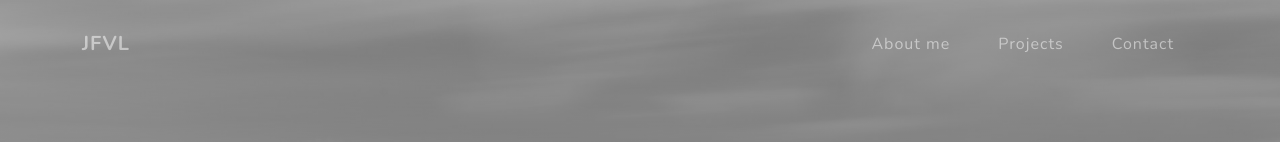
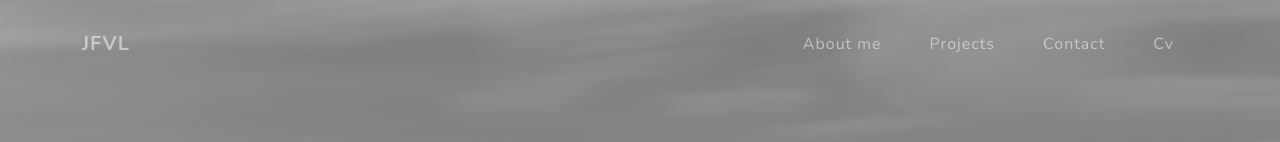
Before and after one commit to jfredyval1/Web_jfvl, a plain HTML site: page index.html in a window 1280 px wide. Shown: the top 142 px of the page. Drawn offline with nearby package versions, Linux system fonts and the light colour scheme.

Commit message:
Se incluye CV

```diff
--- a/index.html
+++ b/index.html
@@ -29,6 +29,7 @@
                         <li class="nav-item"><a class="nav-link js-scroll-trigger" href="#about">About me</a></li>
                         <li class="nav-item"><a class="nav-link js-scroll-trigger" href="#projects">Projects</a></li>
                         <li class="nav-item"><a class="nav-link js-scroll-trigger" href="#contact">Contact</a></li>
+                        <li class="nav-item"><a class="nav-link js-scroll-trigger" href="pdf/CV_JFVL_2021.pdf">Cv</a></li>
                     </ul>
                 </div>
             </div>
```
Also changed, not shown: 1 other file.
